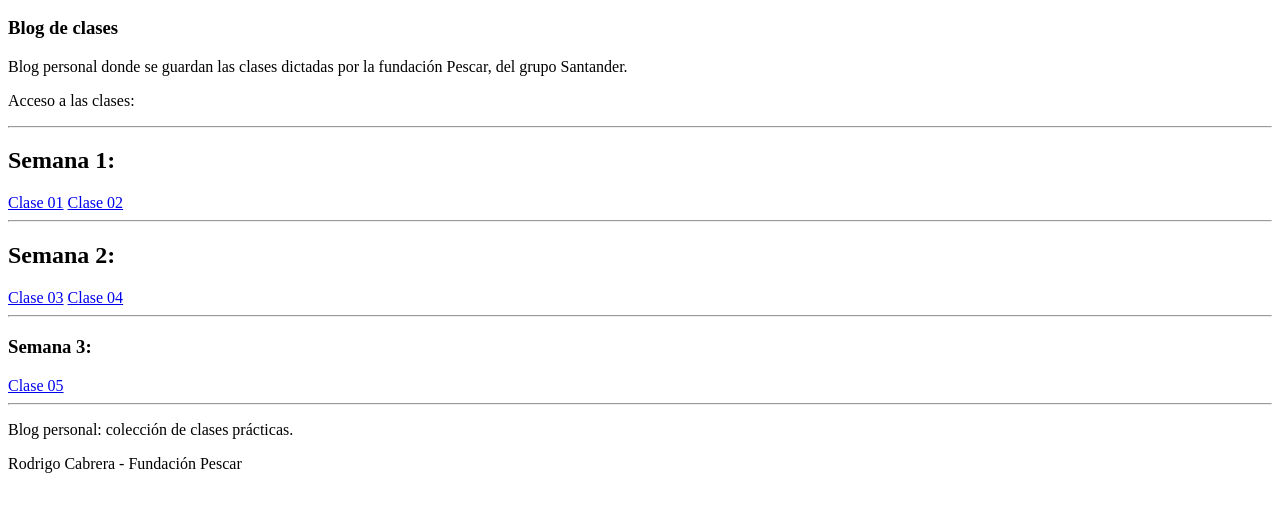
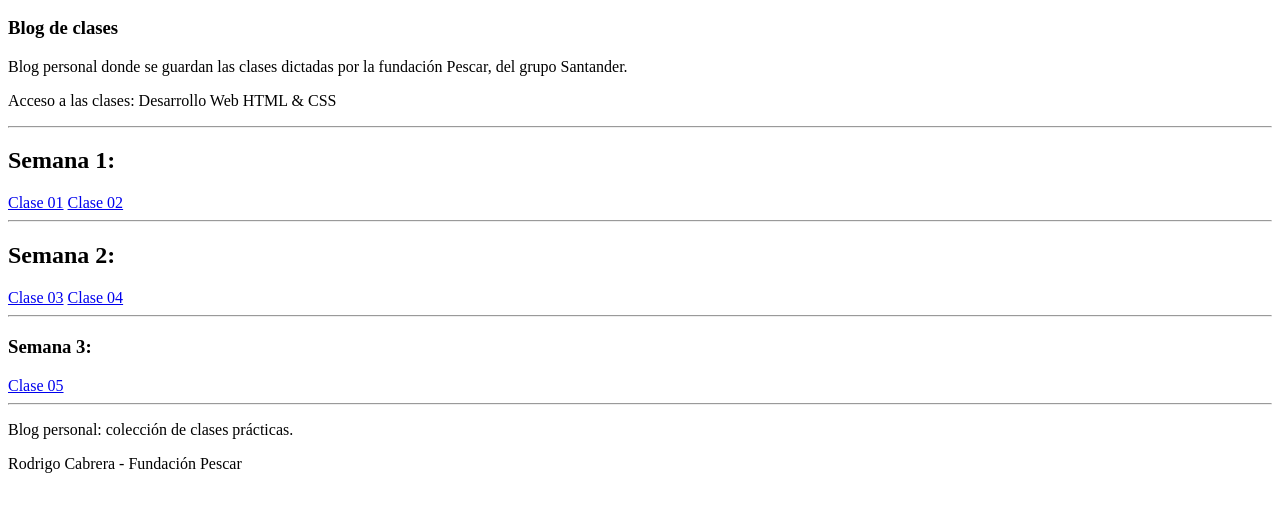
Before and after one commit to Rodrigo-Emca/EducacionIT-ProgramacionFullStack, a plain HTML site: page index.html in a window 1280 px wide. Shown: the part 50-562 px from the top of the page. Drawn offline with Linux system fonts and the light colour scheme.

Commit message:
Actualización de index

```diff
--- a/index.html
+++ b/index.html
@@ -12,7 +12,7 @@
         <p>Blog personal donde se guardan las clases dictadas por la fundación Pescar, del grupo Santander.</p>
     </header>
     <main>
-        <p>Acceso a las clases:</p>
+        <p>Acceso a las clases: Desarrollo Web HTML & CSS</p>
         <hr>
         <h2>Semana 1:</h2>
         <a href="./clase.01/clase01.html">Clase 01</a>
```
